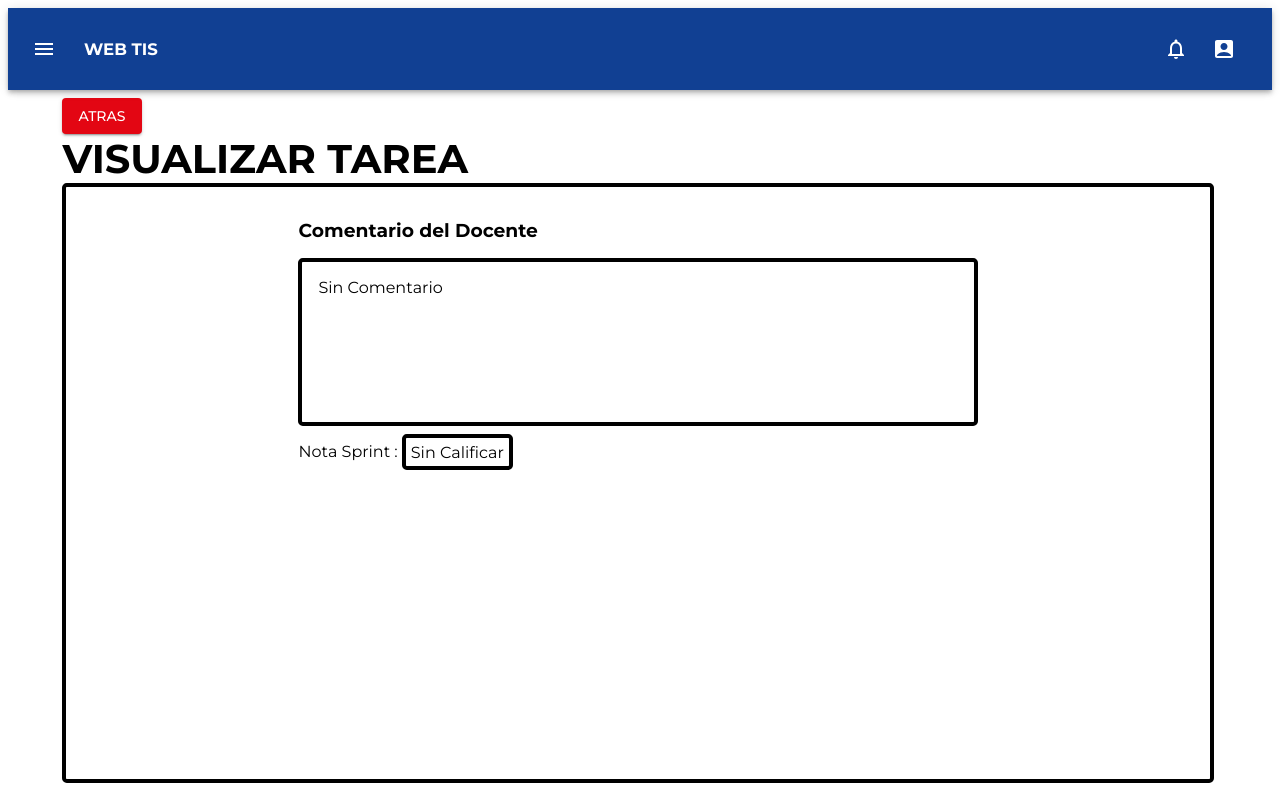
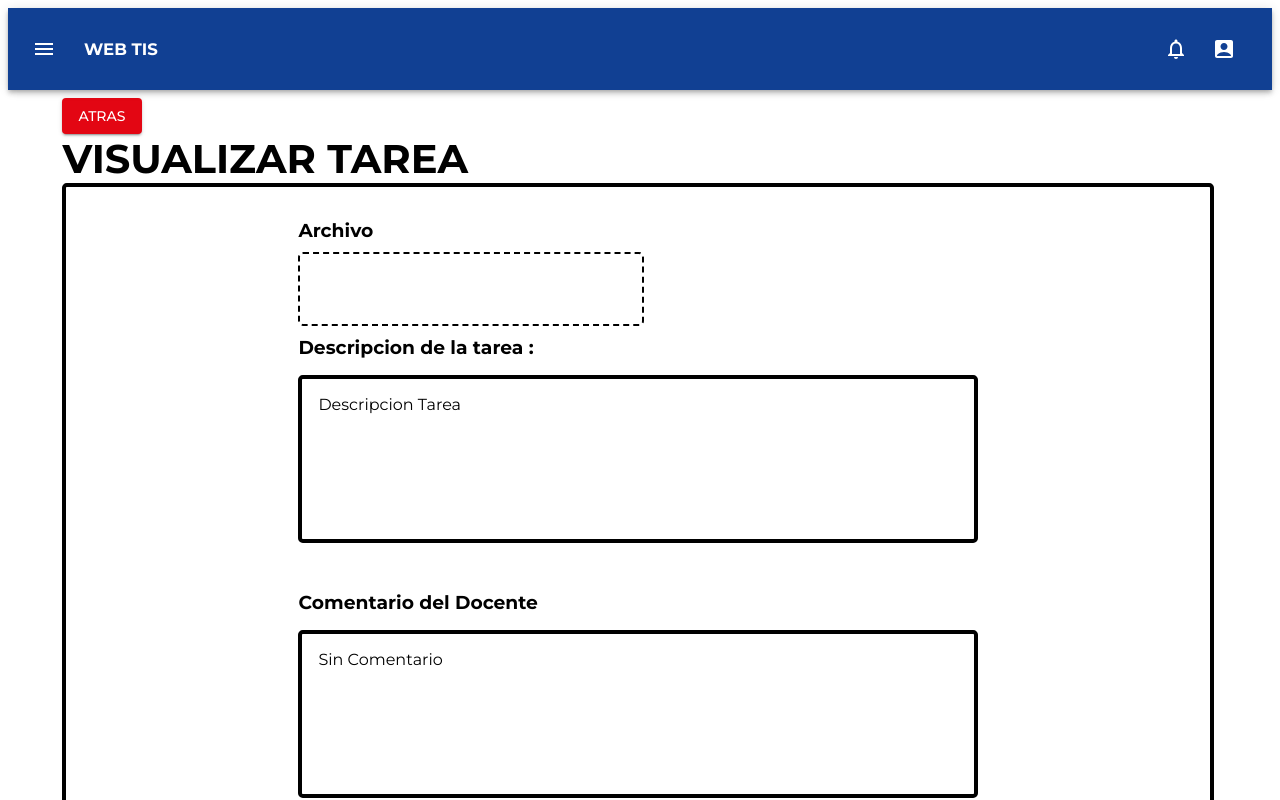
Before and after one commit to RichardAgr/Evaluacion-de-Proyectos, a React (Vite) app in the folder Frontend/: page /homeEstudiante/homeGrupoEstudiante/tarea/1 in a window 1280 px wide. Shown: the top 800 px of the page. Built offline with nearby package versions, Linux system fonts and the light colour scheme.

Commit message:
agregar comentario

```diff
--- /dev/null
+++ b/Frontend/src/components/comentarioTarea/comentarioTarea.jsx
@@ -0,0 +1,40 @@
+/* eslint-disable react/prop-types */
+import { Fragment } from 'react';
+import Button from '@mui/material/Button';
+import { Link } from 'react-router-dom';
+
+function ComentarioTarea({ comentario, linkDir }) {
+  return (
+    <Fragment>
+      <div className='tareaDiv'>
+      <div>
+          <h3>Archivo</h3>
+          <p className='descripcion_inputText'
+            readOnly
+          >
+          </p>
+
+          <h3>Descripcion de la tarea :</h3>
+          <p className='calificar_inputText'
+            readOnly
+          >
+            {comentario ?
+              comentario
+              :
+              'Descripcion Tarea'
+            }
+          </p>
+            {linkDir === 'ocultar' ?
+              <></>
+              :
+              <Link to={linkDir}>
+                <Button variant='contained'>Editar</Button>
+              </Link>
+            }
+          </div>
+        </div>
+    </Fragment>
+  );
+}
+
+export default ComentarioTarea;
--- a/Frontend/src/index.css
+++ b/Frontend/src/index.css
@@ -155,3 +155,21 @@ h1,h2,h3{
   justify-content: center;
   align-items: center;
 }
+
+.descripcion_inputText{
+  border: 2px dashed black; /* Borde discontinuo de 2px de grosor */
+  width: 40%;
+  padding: 35px; /* Espacio interior */
+  margin: 10px 0;
+  border-radius: 5px; /* Bordes redondeados opcionales */
+
+}
+
+.tareaDiv{
+  margin: 2rem;
+  display: flex;
+  align-items: center;
+  flex-direction: row;
+  align-content: center;
+  justify-content: center;
+}
--- a/Frontend/src/pages/Estudiante/tareaEstudiante/viualizarTarea.jsx
+++ b/Frontend/src/pages/Estudiante/tareaEstudiante/viualizarTarea.jsx
@@ -3,6 +3,7 @@
 // import { useParams} from "react-router-dom";
 import BaseUI from '../../../components/baseUI/baseUI';
 import ComentarioNota from '../../../components/comentarioNota/comentarioNotaMejorado';
+import ComentarioTarea from '../../../components/comentarioTarea/comentarioTarea';
 // import SprintSemanas from '../../../components/SprintTareas/sprintSemanas.jsx';
 
 function VisualizarTarea() {
@@ -16,6 +17,10 @@ function VisualizarTarea() {
             confirmarAtras={false}
             dirBack={'/'}
         >
+        <ComentarioTarea
+            linkDir={"ocultar"}
+        >
+        </ComentarioTarea>
         <ComentarioNota
             linkDir={"ocultar"}
             tituloComentario={"Comentario del Docente"}
```
